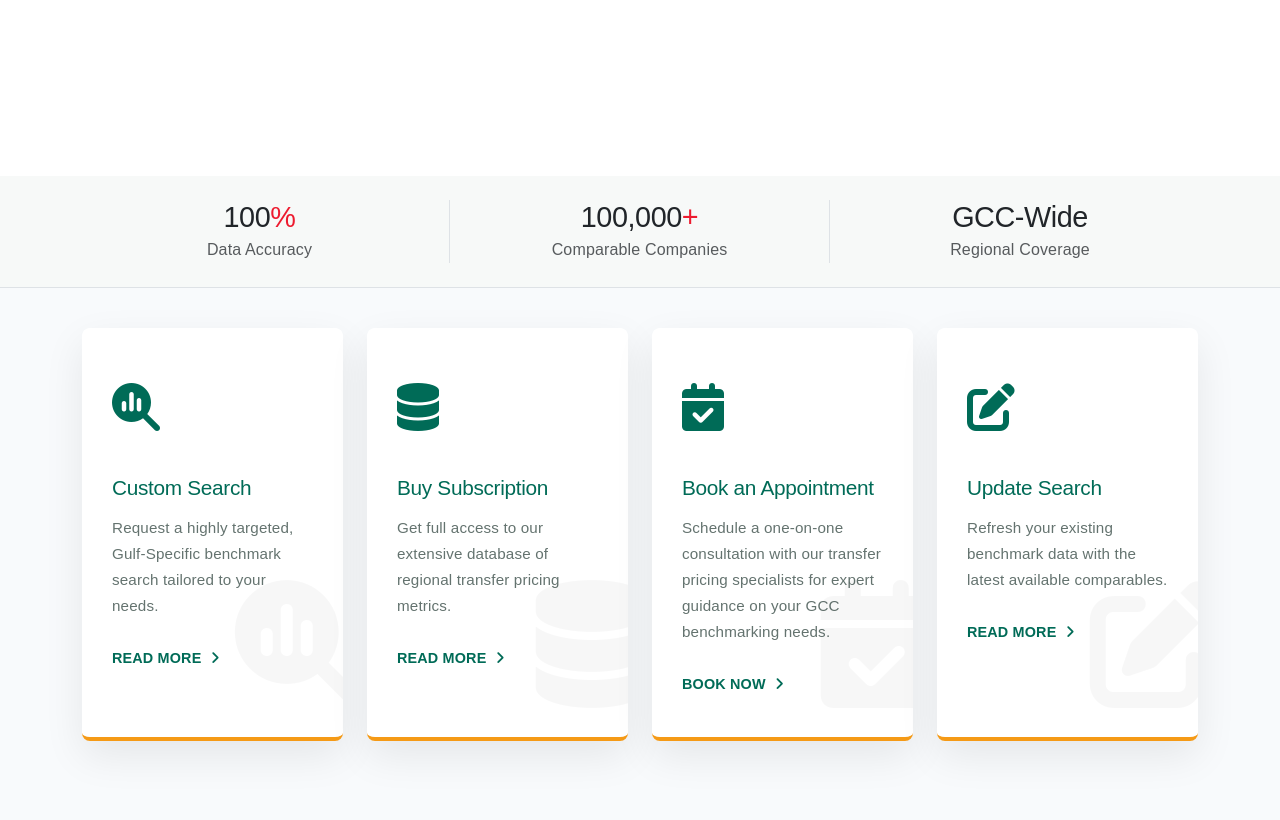
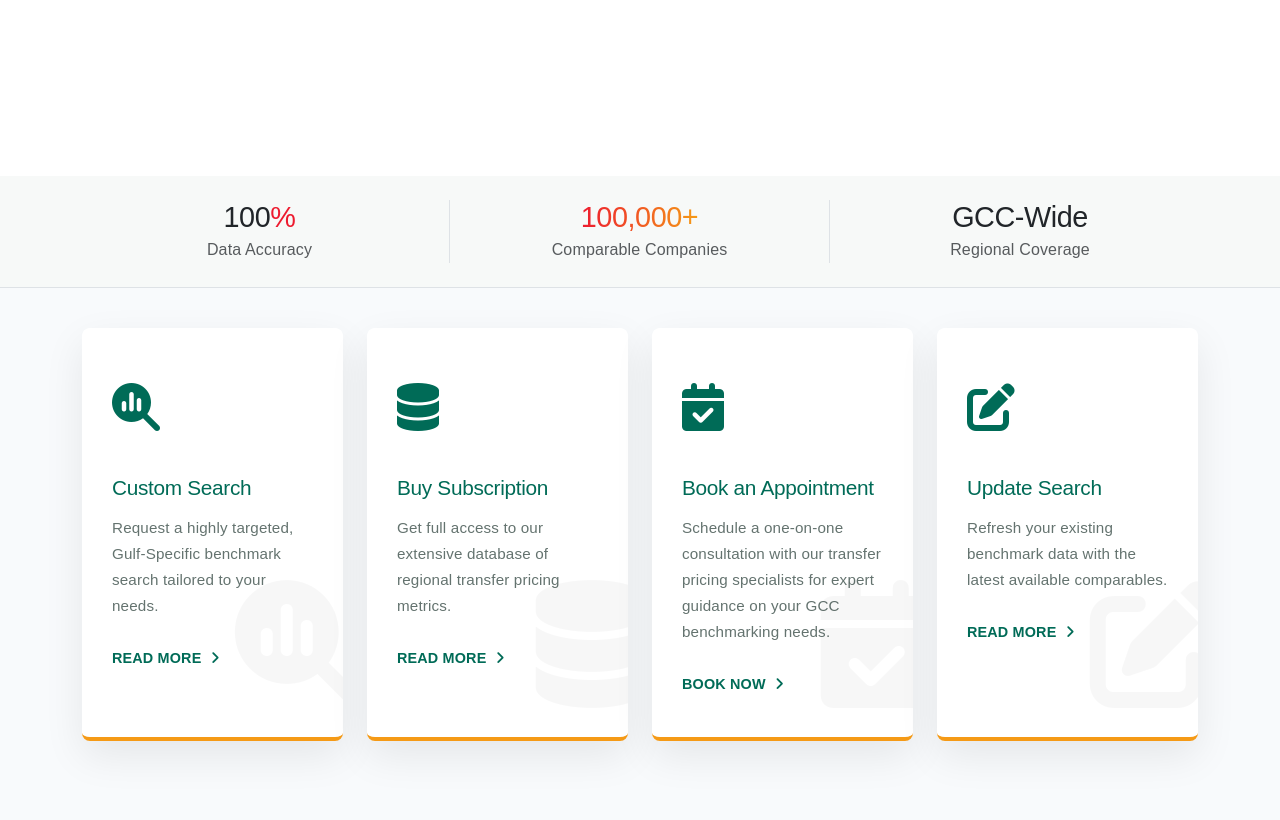
Before and after one commit to sakshidhawale5004/gulf2026, a PHP site: page / in a window 1280 px wide. Shown: the part 1077-1897 px from the top of the page. Run offline with PHP 8.4, Linux system fonts and the light colour scheme; some libraries are stand-ins or nearby versions.

Commit message:
Apply dual color gradient to 100000 text in hero section

```diff
--- a/index.html
+++ b/index.html
@@ -138,7 +138,7 @@
 
                         <h1 class="hero-title mb-4" style="color: var(--deep-teal) !important; font-size: clamp(2.5rem, 4vw, 4.5rem); line-height: 1.1; letter-spacing: -1px; font-weight: 500 !important;">
                             Unlock Over<br>
-<span style="color: var(--primary-orange);">100,000<span class="text-accent-red">+</span></span><br>
+<span class="text-gradient-red-orange">100,000+</span><br>
 Comparable<br>
 Companies
                         </h1>
@@ -222,7 +222,7 @@ Companies
                     <p class="text-muted mb-0 fw-medium">Data Accuracy</p>
                 </div>
                 <div class="col-md-4 mb-3 mb-md-0 border-end">
-                    <h3 class="fw-medium mb-0 text-dark" style="font-size: 1.8rem;">100,000<span class="text-accent-red">+</span></h3>
+                    <h3 class="fw-medium mb-0 text-dark" style="font-size: 1.8rem;"><span class="text-gradient-red-orange">100,000+</span></h3>
                     <p class="text-muted mb-0 fw-medium">Comparable Companies</p>
                 </div>
                 <div class="col-md-4">
@@ -626,7 +626,7 @@ Companies
                 <div class="col-md-3 col-6">
                     <div class="fact-item">
                         <i class="fa-solid fa-building"></i>
-                        <h2 class="counter text-white fw-medium">100,000<span class="text-accent-red">+</span></h2>
+                        <h2 class="counter text-white fw-medium"><span class="text-gradient-red-orange">100,000+</span></h2>
                         <p>Companies Profiled</p>
                     </div>
                 </div>
--- a/style.css
+++ b/style.css
@@ -2806,3 +2806,12 @@ img:not(header img):not(nav img):not(footer img):not(.footer img):not([style*="a
     border-left: 4px solid var(--accent-red);
     padding-left: 15px;
 }
+
+
+.text-gradient-red-orange {
+    background: linear-gradient(to right, var(--accent-red), var(--primary-orange));
+    -webkit-background-clip: text;
+    -webkit-text-fill-color: transparent;
+    background-clip: text;
+    display: inline-block;
+}
```
